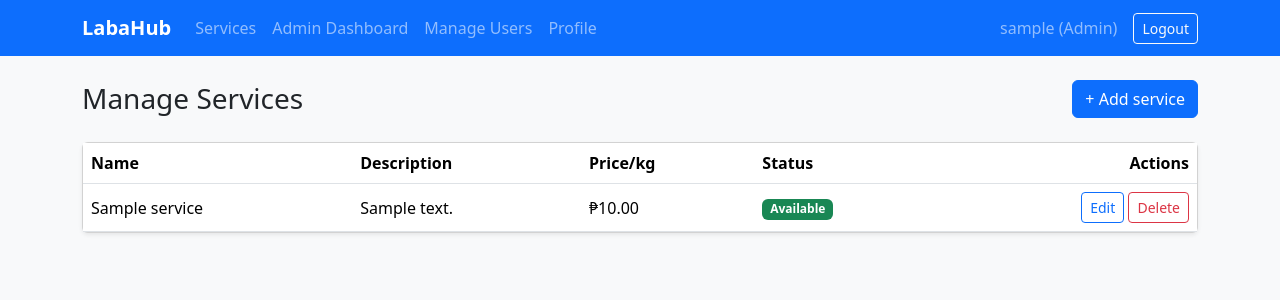
After one commit to moniquonicole-mosende20/LabaHub-Mosende-MoniquoNicole-G8, a Django app: page /services/ in a window 1280 px wide. The commit adds this page. Shown: the top 300 px of the page. Run offline with Django 5.2, Linux system fonts and the light colour scheme; a user stored in the database is signed in; tables that the repository leaves empty hold one stand-in row (values such as "Sample post").

Commit message:
Add service catalog templates and navbar link

```diff
--- a/templates/base.html
+++ b/templates/base.html
@@ -16,10 +16,11 @@
     <div class="collapse navbar-collapse" id="nav">
       <ul class="navbar-nav me-auto">
         {% if user.is_authenticated %}
+            <li class="nav-item"><a class="nav-link" href="{% url 'service_list' %}">Services</a></li>
           {% if user.role == 'admin' %}
             <li class="nav-item"><a class="nav-link" href="{% url 'admin_dashboard' %}">Admin Dashboard</a></li>
             {% if user.is_staff %}
-              <li class="nav-item"><a class="nav-link" href="{% url 'admin:index' %}">Manage Users</a></li>
+            <li class="nav-item"><a class="nav-link" href="{% url 'admin:index' %}">Manage Users</a></li>
             {% endif %}
           {% else %}
             <li class="nav-item"><a class="nav-link" href="{% url 'customer_dashboard' %}">My Dashboard</a></li>
--- /dev/null
+++ b/templates/orders/service_list.html
@@ -0,0 +1,61 @@
+{% extends 'base.html' %}
+{% block title %}Services - LabaHub{% endblock %}
+{% block content %}
+<div class="d-flex justify-content-between align-items-center mb-4">
+  <h3 class="mb-0">{% if user.role == 'admin' %}Manage Services{% else %}Our Services{% endif %}</h3>
+  {% if user.role == 'admin' %}
+    <a href="{% url 'service_create' %}" class="btn btn-primary">+ Add service</a>
+  {% endif %}
+</div>
+
+{% if user.role == 'admin' %}
+<div class="card shadow-sm">
+  <div class="table-responsive">
+    <table class="table align-middle mb-0">
+      <thead>
+        <tr><th>Name</th><th>Description</th><th>Price/kg</th><th>Status</th><th class="text-end">Actions</th></tr>
+      </thead>
+      <tbody>
+        {% for s in services %}
+        <tr>
+          <td>{{ s.name }}</td>
+          <td>{{ s.description|truncatechars:60 }}</td>
+          <td>₱{{ s.price_per_kg }}</td>
+          <td>
+            {% if s.is_active %}<span class="badge bg-success">Available</span>
+            {% else %}<span class="badge bg-secondary">Unavailable</span>{% endif %}
+          </td>
+          <td class="text-end">
+            <a href="{% url 'service_update' s.pk %}" class="btn btn-sm btn-outline-primary">Edit</a>
+            <form method="post" action="{% url 'service_delete' s.pk %}" class="d-inline"
+                  onsubmit="return confirm('Delete this service?');">
+              {% csrf_token %}
+              <button type="submit" class="btn btn-sm btn-outline-danger">Delete</button>
+            </form>
+          </td>
+        </tr>
+        {% empty %}
+        <tr><td colspan="5" class="text-center text-muted py-4">No services yet. Add your first one.</td></tr>
+        {% endfor %}
+      </tbody>
+    </table>
+  </div>
+</div>
+{% else %}
+<div class="row g-3">
+  {% for s in services %}
+  <div class="col-md-4">
+    <div class="card shadow-sm h-100">
+      <div class="card-body">
+        <h5>{{ s.name }}</h5>
+        <p class="text-muted">{{ s.description|default:"No description." }}</p>
+        <div class="fw-bold">₱{{ s.price_per_kg }} / kg</div>
+      </div>
+    </div>
+  </div>
+  {% empty %}
+  <p class="text-muted">No services are available right now.</p>
+  {% endfor %}
+</div>
+{% endif %}
+{% endblock %}
```
Also changed, not shown: templates/orders/service_form.html (added, +19 -0 lines).
